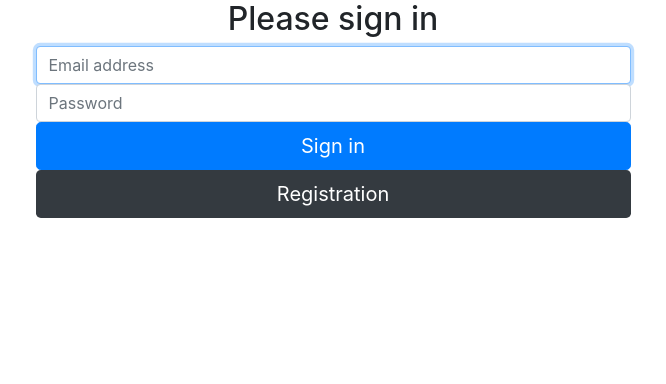
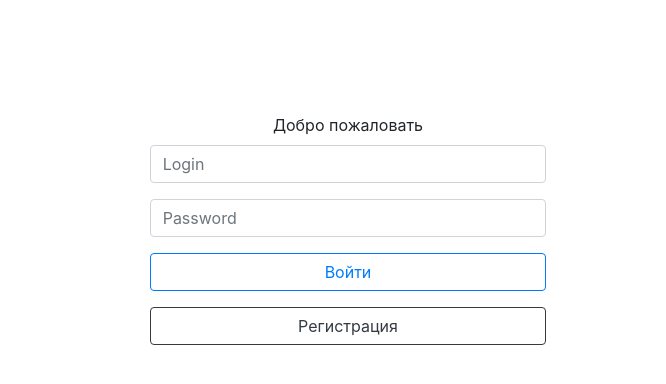
Before and after one commit to Westeny/utask_proj, a Django app: page / in a window 1280 px wide. Shown: the top 384 px of the page, without its empty margins (292-958 px from the left). Run offline with Django 3.2, Linux system fonts and the light colour scheme; parts of the project's set-up code (start-up, migrations or seed data) failed here and were passed over; some libraries are stand-ins or nearby versions.

Commit message:
tenders add

```diff
--- a/app/views.py
+++ b/app/views.py
@@ -5,7 +5,6 @@ from django.contrib.auth import authenticate, login, logout
 from app.models import Task, Vidicap, Tenders
 from django.contrib.auth.decorators import login_required
 from django.utils.dateparse import parse_date
-import json
 
 
 
@@ -163,14 +162,17 @@ def add_new_tender(request):
 """ login and registration"""
 
 def singin_user(request):
+    print(request.POST)
     user = authenticate(
         username = request.POST['username'],
         password = request.POST['password'])
     if user is None:
-        return render_to_response('error.html')
+        response = {'message': 'error'}
+        return JsonResponse(response)
     else:
         login(request, user)
-        return HttpResponseRedirect('/')
+        response = {'message': 'ok'}
+        return JsonResponse(response)
 
 
 def reg(request):
--- a/templates/login.html
+++ b/templates/login.html
@@ -2,34 +2,89 @@
 <html lang="en">
 <head>
     <meta charset="UTF-8">
-    <title>Sing in</title>
+    <title>Login</title>
     <link rel="stylesheet" href="/app/static/css/bootstrap.min.css">
-    <script src="/app/static/js/jquery-3.3.1.slim.min.js"></script>
     <script src="/app/static/js/popper.min.js"></script>
     <script src="/app/static/js/bootstrap.min.js"></script>
+    <script src="/app/static/js/jquery-3.3.1.min.js"></script>
 </head>
 <body>
 
+     <div class="container-fluid">
+      <div class="row">
+       <div class="col-4"></div>
+        <div class="col-sm-4" align="center">
+         <form method="post" href="login">
+              <div class="form-group">
+                <hr style="height:60pt; visibility:hidden;">
+                <label for="login">Добро пожаловать</label>
+                <input type="text" class="form-control" id="login" placeholder="Login">
+              </div>
+              <div class="form-group" id ="reg"  style="display: none">
+                <input type="email" class="form-control" id="email" placeholder="Email">
+              </div>
+              <div class="form-group">
+                <input type="password" class="form-control" id="password" placeholder="Password">
+              </div>
+              <div class="form-group" id ="reg1"  style="display: none">
+                <input type="password" class="form-control" id="password1" placeholder="Password">
+              </div>
+              <div class="form-group" id="login_btn">
+                <button id ='btn_login' type="submit" class="btn btn-outline-primary btn-block">Войти</button>
+              </div>
+              <div class="form-group">
+                <button id ='btn_reg' type="submit" class="btn btn-outline-dark btn-block">Регистрация</button>
+              </div>
+              <div class="form-group" id="back_btn" style="display: none">
+                <button id ='btn_back' class="btn btn-outline-dark btn-block">Назад</button>
+              </div>
+         </form>
+        </div>
+       </div>
+      </div>
 
+ <script src="/app/static/js/jquery-3.3.1.min.js"></script>
 
- <div class="container-fluid row">
-     <div class="col-md-3"></div>
-     <div class="col-md-6">
-      <form class="form-signin" method="post" action="login">
-        <h2 class="form-signin-heading" align="center">Please sign in</h2>
-        <label for="inputEmail" class="sr-only">Email address</label>
-        <input type="text" id="inputEmail" name="username" class="form-control" placeholder="Email address" required autofocus>
-        <label for="inputPassword" class="sr-only">Password</label>
-        <input type="password" id="inputPassword" name="password" class="form-control" placeholder="Password" required>
-        <button class="btn btn-lg btn-primary btn-block" type="submit">Sign in</button>
+    <script>
+    $(document).ready(function(){
+    $('#btn_reg').click(function () {
+        if ($('#reg').is(":hidden")) {
+            $('#reg').show("fast");
+            $('#reg1').show("fast");
+            $('#login_btn').hide("fast");
+            $('#back_btn').show("fast");
+        }
+        return false;
+            });
+        });
+    $(document).ready(function(){
+    $('#back_btn').click(function () {
+        if ($('#login_btn').is(":hidden")) {
+            $('#reg').hide("fast");
+            $('#reg1').hide("fast");
+            $('#login_btn').show("fast");
+            $('#back_btn').hide("fast");
+        }
+        return false;
+            });
+        });
 
-      </form>
-     <div class="form-signin">
-         <a class="btn btn-lg badge-dark btn-block" href="registration">Registration</a>
-     </div>
-    </div>
+    $(document).ready(function () {
+        $('#btn_login').click(function (e) {
+             $.post(
+              "login",
+              {
+                 'username':$('#login').val(),
+                 'password':$('#password').val()
+               },
+                function (response) {
+                    alert(response.message);
+                    document.location.reload()
+                }
+            );
+        })
+     });
 
- </div>
- </div>
+    </script>
 </body>
 </html>
```
Also changed, not shown: db.sqlite3.
